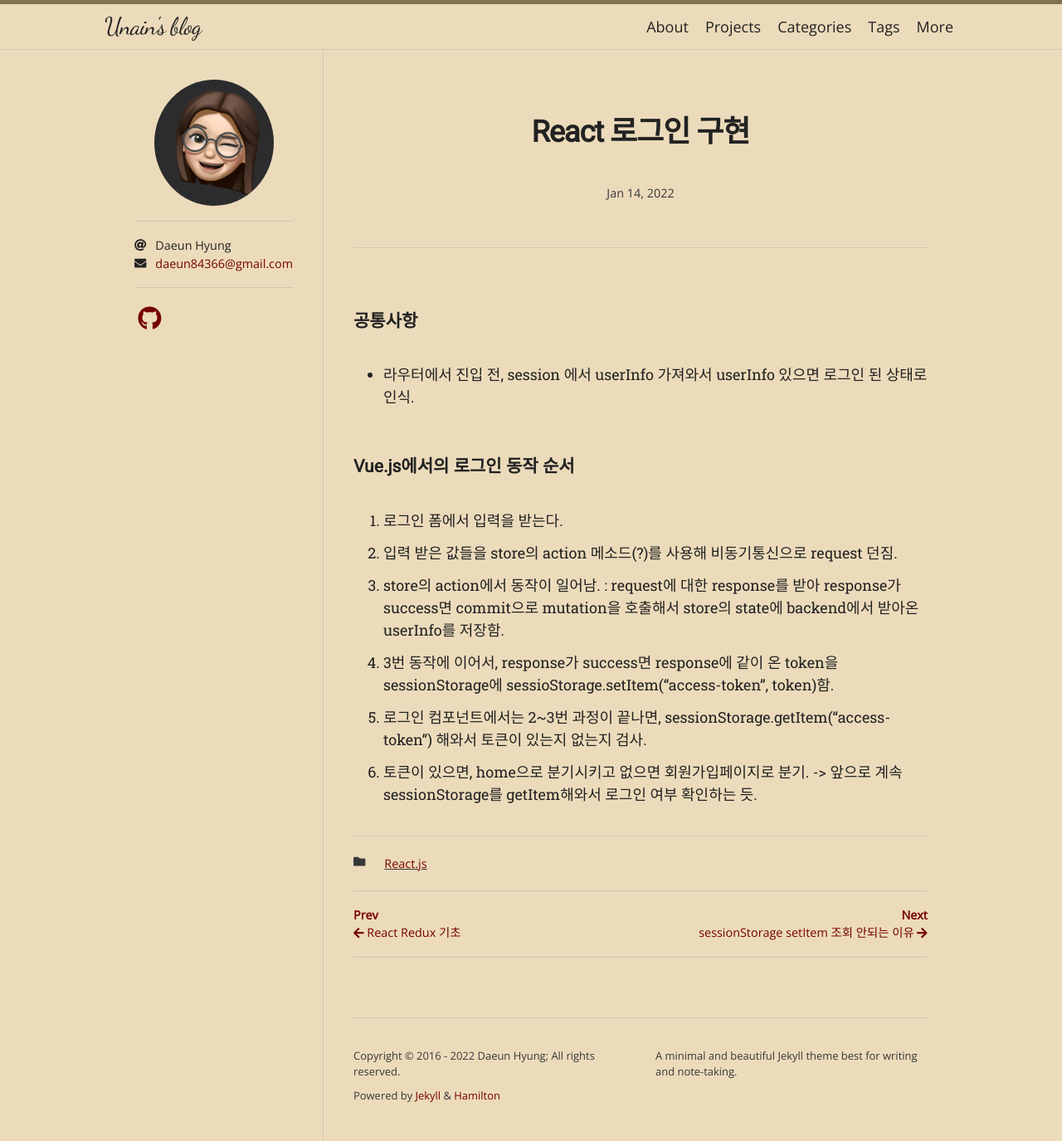
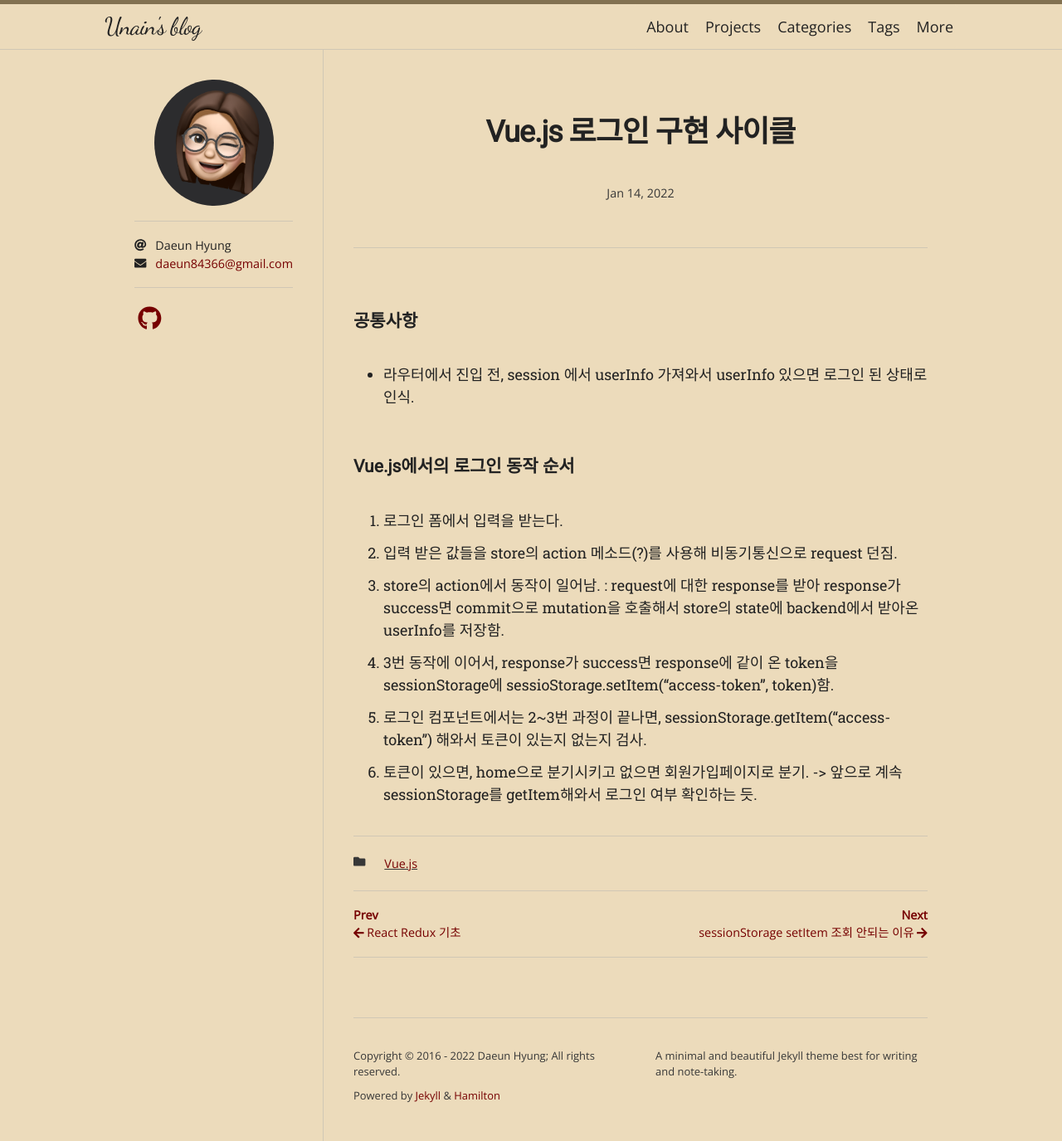
Before and after one commit to unain-dev/unain-dev.github.io, a Jekyll site: the page built from _posts/2022-01-14-React-login.md, in a window 1280 px wide. Shown: the whole page at 83% size. Built offline with Jekyll 4.4.1, drawn with Linux system fonts in a browser that asks for light colours; nearby versions of some CDN libraries; some web fonts are replaced.

Commit message:
modify: change title

```diff
--- a/_posts/2022-01-14-React-login.md
+++ b/_posts/2022-01-14-React-login.md
@@ -1,8 +1,8 @@
 ---
 layout: post
-title: "React 로그인 구현"
+title: "Vue.js 로그인 구현 사이클"
 # date: 2021-12-10 12:34:43 +0900
-categories: React.js
+categories: Vue.js
 ---
 
 ### 공통사항
```
